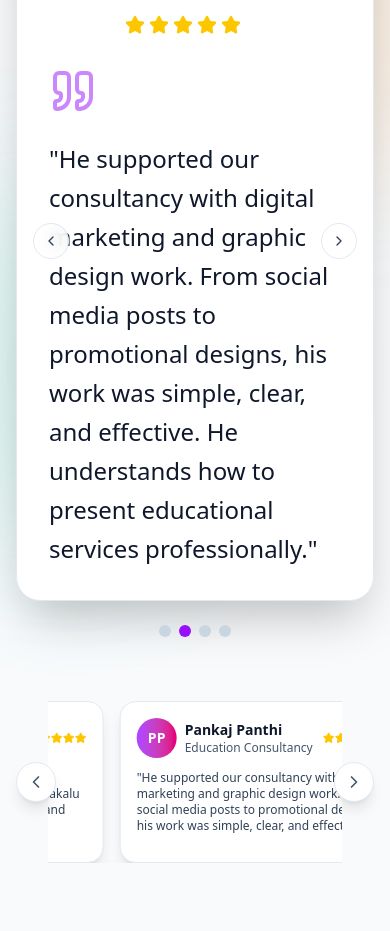
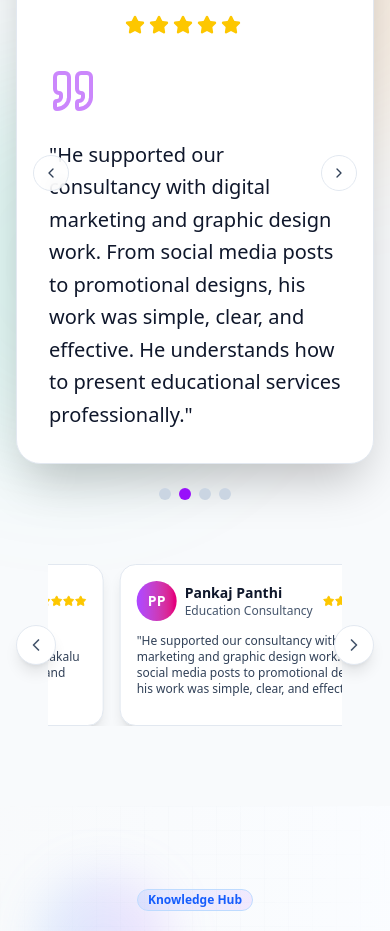
Before and after one commit to ashishpaudel123/AmritPaudel, a React (Vite) app: page / in a window 390 px wide. Shown: the part 10540-11471 px from the top of the page. Built offline with nearby package versions, Linux system fonts and the light colour scheme.

Commit message:
fix: adjust blockquote text size in TestimonialsSection

```diff
--- a/src/components/testimonials-section.tsx
+++ b/src/components/testimonials-section.tsx
@@ -56,7 +56,7 @@ export function TestimonialsSection() {
 
   const prevSlide = () => {
     setCurrentSlide(
-      (prev) => (prev - 1 + testimonials.length) % testimonials.length
+      (prev) => (prev - 1 + testimonials.length) % testimonials.length,
     );
   };
 
@@ -145,7 +145,7 @@ export function TestimonialsSection() {
                   {/* Center - Quote */}
                   <div className="lg:col-span-2 space-y-6">
                     <Quote className="w-12 h-12 text-purple-600 opacity-50" />
-                    <blockquote className="text-2xl md:text-3xl font-medium text-slate-900 dark:text-white leading-relaxed">
+                    <blockquote className="text-xl md:text-3xl font-medium text-slate-900 dark:text-white leading-relaxed">
                       "{testimonials[currentSlide].text}"
                     </blockquote>
                   </div>
```
